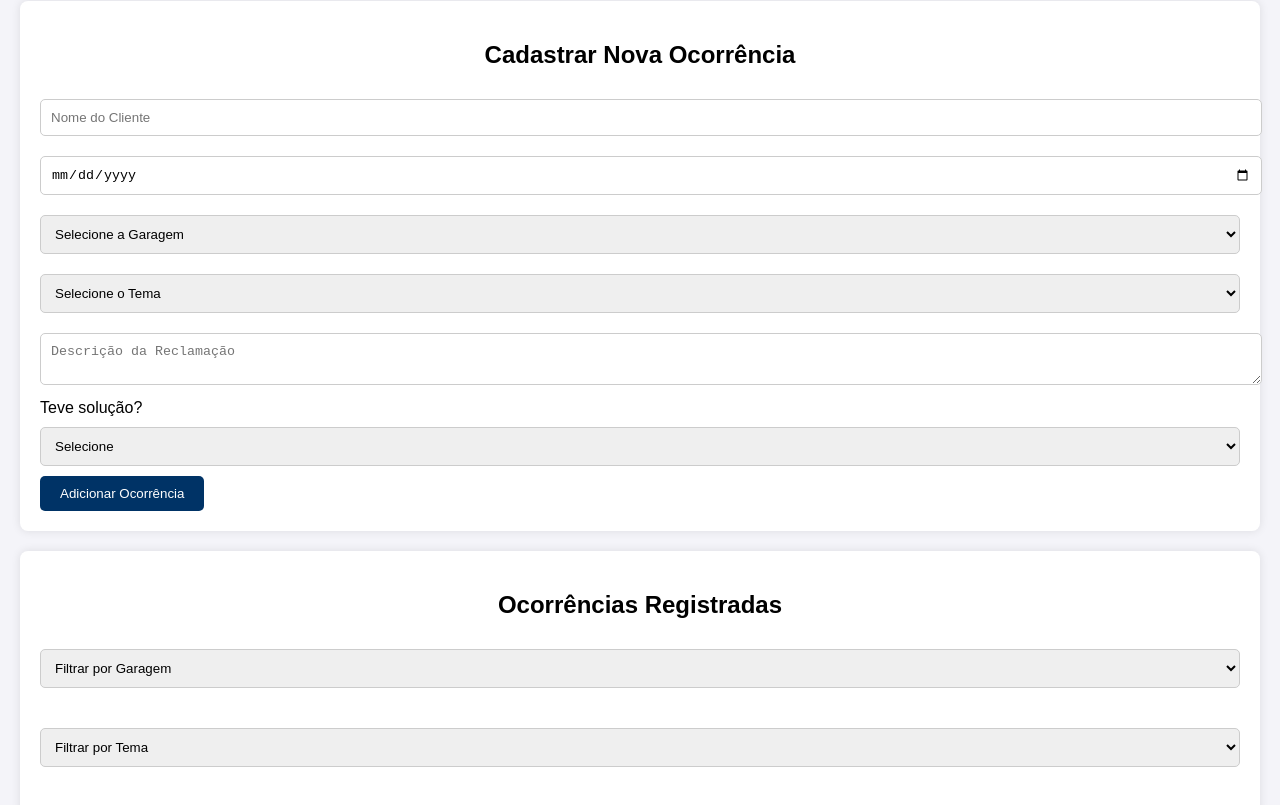
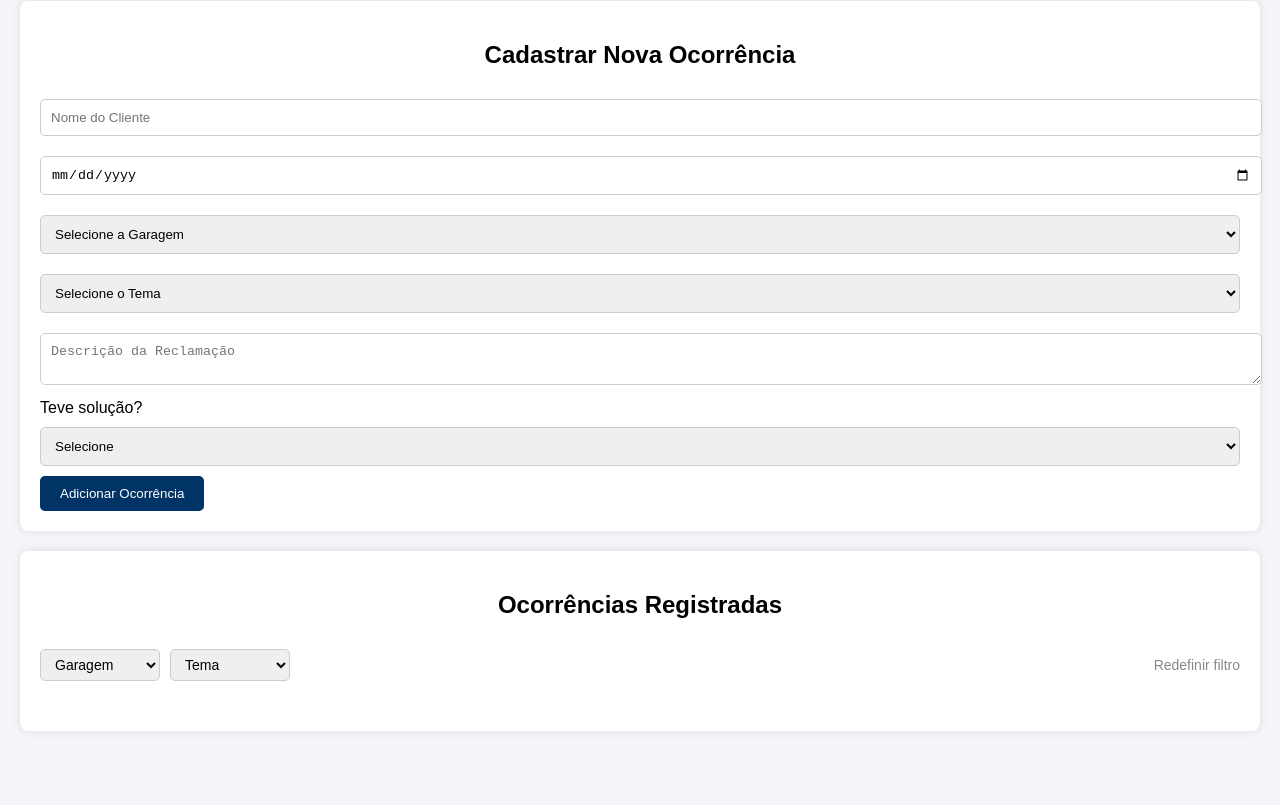
Before and after one commit to Leticia-Noxxon/ocorrencia, a plain HTML site: page index.html in a window 1280 px wide. Shown: the part 99-904 px from the top of the page. After the commit the page ends 870 px from the top, so only its background shows below. Drawn offline with Linux system fonts and the light colour scheme.

Commit message:
Update index.html

```diff
--- a/index.html
+++ b/index.html
@@ -67,10 +67,36 @@
     }
     .filtros {
       display: flex;
-      justify-content: center;
-      gap: 20px;
+      align-items: center;
+      justify-content: space-between;
       margin-bottom: 20px;
       flex-wrap: wrap;
+      gap: 10px;
+    }
+    .filtros-left {
+      display: flex;
+      gap: 10px;
+      flex-wrap: wrap;
+      flex-grow: 1;
+      max-width: 400px;
+    }
+    .filtros select {
+      width: auto;
+      padding: 6px 10px;
+      font-size: 14px;
+      min-width: 120px;
+      border-radius: 5px;
+      border: 1px solid #ccc;
+      cursor: pointer;
+    }
+    #redefinirFiltro {
+      color: #888;
+      cursor: pointer;
+      font-size: 14px;
+      user-select: none;
+    }
+    #redefinirFiltro:hover {
+      text-decoration: underline;
     }
   </style>
 </head>
@@ -147,12 +173,15 @@
     <h2>Ocorrências Registradas</h2>
 
     <div class="filtros">
-      <select id="filtroGaragem" onchange="carregarOcorrencias()">
-        <option value="">Filtrar por Garagem</option>
-      </select>
-      <select id="filtroTema" onchange="carregarOcorrencias()">
-        <option value="">Filtrar por Tema</option>
-      </select>
+      <div class="filtros-left">
+        <select id="filtroGaragem" onchange="carregarOcorrencias()">
+          <option value="">Garagem</option>
+        </select>
+        <select id="filtroTema" onchange="carregarOcorrencias()">
+          <option value="">Tema</option>
+        </select>
+      </div>
+      <div id="redefinirFiltro" onclick="resetarFiltros()">Redefinir filtro</div>
     </div>
 
     <div class="ocorrencias-wrapper" id="ocorrenciasList"></div>
@@ -202,7 +231,6 @@
         ocorrenciasList.appendChild(div);
       });
 
-      // Atualizar os filtros com valores únicos
       atualizarFiltros('filtroGaragem', garagens);
       atualizarFiltros('filtroTema', temas);
     }
@@ -210,7 +238,7 @@
     function atualizarFiltros(id, valores) {
       const select = document.getElementById(id);
       const valorSelecionado = select.value;
-      select.innerHTML = `<option value="">Filtrar por ${id === 'filtroGaragem' ? 'Garagem' : 'Tema'}</option>`;
+      select.innerHTML = `<option value="">${id === 'filtroGaragem' ? 'Garagem' : 'Tema'}</option>`;
       Array.from(valores).forEach(v => {
         const option = document.createElement('option');
         option.value = v;
@@ -220,16 +248,27 @@
       });
     }
 
+    function resetarFiltros() {
+      document.getElementById('filtroGaragem').value = '';
+      document.getElementById('filtroTema').value = '';
+      carregarOcorrencias();
+    }
+
     document.getElementById('ocorrenciaForm').addEventListener('submit', function(e) {
       e.preventDefault();
 
-      const cliente = document.getElementById('cliente').value;
+      const cliente = document.getElementById('cliente').value.trim();
       const data = document.getElementById('data').value;
       const garagem = document.getElementById('garagem').value;
       const tema = document.getElementById('tema').value;
-      const descricao = document.getElementById('descricao').value;
+      const descricao = document.getElementById('descricao').value.trim();
       const solucao = document.getElementById('solucao').value;
-      const descricaoSolucao = document.getElementById('descricaoSolucao').value;
+      const descricaoSolucao = document.getElementById('descricaoSolucao').value.trim();
+
+      if (!cliente || !data || !garagem || !tema || !descricao || !solucao) {
+        alert('Por favor, preencha todos os campos obrigatórios.');
+        return;
+      }
 
       const ocorrencia = {
         cliente,
@@ -238,14 +277,14 @@
         tema,
         descricao,
         solucao,
-        descricaoSolucao
+        descricaoSolucao: solucao === "Sim" ? descricaoSolucao : ""
       };
 
       const ocorrencias = JSON.parse(localStorage.getItem('ocorrencias')) || [];
       ocorrencias.push(ocorrencia);
       localStorage.setItem('ocorrencias', JSON.stringify(ocorrencias));
 
-      document.getElementById('ocorrenciaForm').reset();
+      this.reset();
       toggleDescricaoSolucao("Não");
       carregarOcorrencias();
     });
@@ -267,10 +306,10 @@
       document.getElementById('tema').value = o.tema;
       document.getElementById('descricao').value = o.descricao;
       document.getElementById('solucao').value = o.solucao;
+      toggleDescricaoSolucao(o.solucao);
       document.getElementById('descricaoSolucao').value = o.descricaoSolucao || '';
-      toggleDescricaoSolucao(o.solucao);
 
-      removerOcorrencia(index); // Remove antes de editar
+      removerOcorrencia(index); // remove para atualizar depois do submit
     }
 
     function visualizarOcorrencia(index) {
@@ -282,6 +321,7 @@
       );
     }
 
+    // Carrega ao abrir a página
     carregarOcorrencias();
   </script>
 
```
